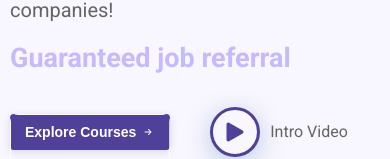
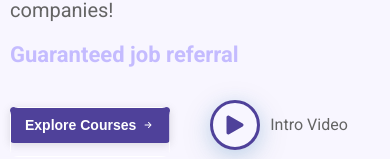
Before and after one commit to divyasingh88218/SkillslashNewUI, a Next.js app: page / in a window 390 px wide. Shown: the part 329-488 px from the top of the page. Built offline with nearby package versions, Linux system fonts and the light colour scheme; no server answers; the database is empty.

Commit message:
new ui first

```diff
--- a/components/Animation/TextAnimation.module.css
+++ b/components/Animation/TextAnimation.module.css
@@ -6,13 +6,18 @@
   display: inline-block;
   width: max-content;
   font-size: 30px;
-  color: #C4BBFF;
+  color: #c4bbff;
   font-weight: 700;
   opacity: 1;
 }
+@media (max-width: 1024px) {
+  .span span {
+    font-size: 27px;
+  }
+}
 @media (max-width: 961px) {
   .span span {
-    font-size: 27px;
+    font-size: 22px;
   }
 }
 
--- a/components/Course/Certificate/Certificate.module.css
+++ b/components/Course/Certificate/Certificate.module.css
@@ -204,12 +204,10 @@
 
   .Certifcate .right {
     margin-left: 0;
-
   }
 
   .left {
     padding: 0px 0px 30px 0px;
-
   }
   .right img {
     border-radius: 6px;
--- a/components/Navbar/Navbar.js
+++ b/components/Navbar/Navbar.js
@@ -126,7 +126,7 @@ const Navbar = ({
               <MdKeyboardArrowDown className={styles.bIcon} />
             )}
           </button> */}
-          {icon ? (
+          {/* {icon ? (
             <div
               className="megaMenu"
               onMouseOver={() => setIcon(true)}
@@ -136,7 +136,7 @@ const Navbar = ({
             </div>
           ) : (
             ""
-          )}
+          )} */}
         </div>
         <div className={styles.right}>
           {event ? (
```
Also changed, not shown: components/Course/FirstSection/FirstSection.module.css (+14 -1 lines).
